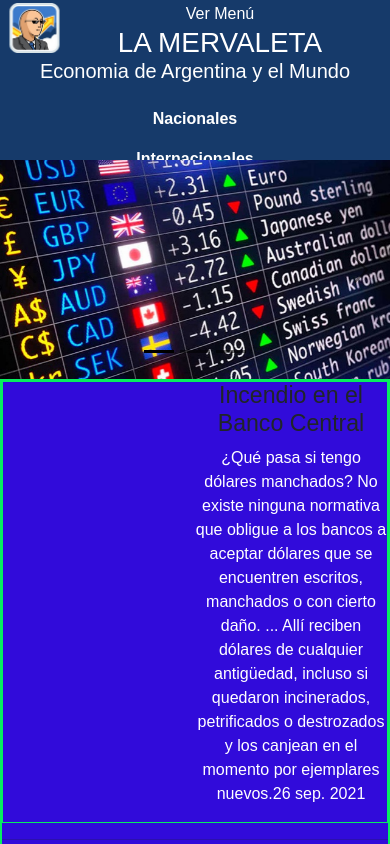
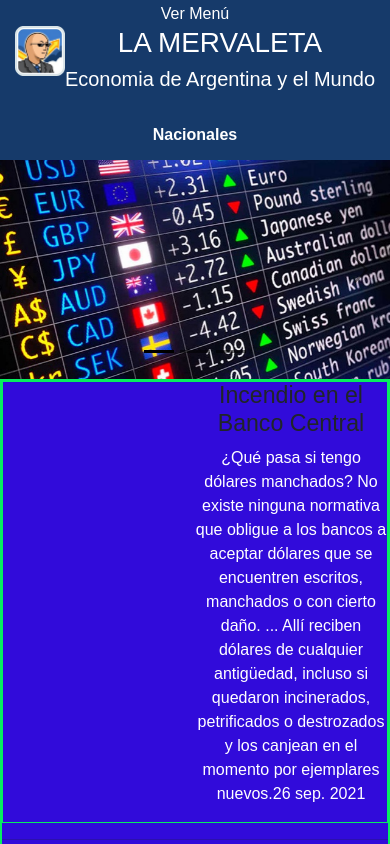
Before and after one commit to Adrizen/La-Mervaleta, a plain HTML site: page index.html in a window 390 px wide. Shown: the top 844 px of the page. Drawn offline with nearby package versions, Linux system fonts and the light colour scheme.

Commit message:
Ahora el ícono está pegado al título.

```diff
--- a/estilos.css
+++ b/estilos.css
@@ -15,23 +15,28 @@ header{
     position: fixed;
     padding:0.5%;
 }
-.text img{
-    float: left;
-    display: auto;
-    width:79px;
-    margin: auto;
-    transform: translate(930%,0%);
+
+.tituloIcono {
+    display: flex;
+    justify-content: center;
+    flex-direction: row;
 }
+
+.tituloIcono h1 {
+    align-self: flex-start;
+}
+
+.tituloIcono h5 {
+    align-self: flex-end;
+}
+
+.tituloIcono img {
+    width: 79px;
+    height: 79px;
+}
+
 .menu-icon{
     display: none;
-}
-.text{
-    width:auto;
-}
-.text h1{
-    flex-wrap: wrap;
-    margin: 0%;
-
 }
 
 .navigation{
@@ -165,13 +170,7 @@ width: 50%;
     #conteiner{
         width: 100%;
     }
-    .text img{
-        float: left;
-        display: auto;
-        width:50px;
-        margin: auto;
-        transform: translate(15%,2%);
-    }
+
     .menu-icon{
         display:block;
     }
@@ -179,4 +178,11 @@ width: 50%;
         font-size: 10;
     }
 
+    .tituloIcono img{
+        width: 50px;
+        height: 50px;
+    }
+
+
+
 }
--- a/index.html
+++ b/index.html
@@ -18,10 +18,14 @@
 <body>
     <header id="titulo">
         <div class="text">
-            <img src="favicon.png" sizes="50x50">
             <span class="menu-icon">Ver Menú</span>
-            <h1>LA MERVALETA</h1>
-            <h5>Economia de Argentina y el Mundo</h5>
+            <div class="tituloIcono">
+                <img src="favicon.png">
+                <div class="textoTitulo">
+                    <h1>LA MERVALETA</h1>
+                    <h5>Economia de Argentina y el Mundo</h5>
+                </div>
+            </div>
 
         </div>
         <nav class="navigation">
@@ -49,7 +53,7 @@
                     <div class="carousel-item active" data-bs-interval="10000">
                         <img src="acciones.png" class="d-block w-100" alt="...">
                         <div class="carousel-caption d-none d-md-block">
-                            <h5>First slide label</h5>
+                            <h5>MILEI MATA A UN ZURDO</h5>
                             <p>Some representative placeholder content for the first slide.</p>
                         </div>
                     </div>
@@ -157,7 +161,7 @@
     <footer>
         <br>
         <br>
-        <p id="legal">DolarHoy.com ® es un sitio meramente informativo, y no brinda consejo, recomendación,
+        <p id="legal">LaMervaleta.com ® es un sitio meramente informativo, y no brinda consejo, recomendación,
             asesoramiento o
             invitación de ningún tipo, ni de ninguna clase o naturaleza, para realizar actos y/u operaciones de
             cualquier tipo, clase o naturaleza. Las fuentes de información aquí citadas son de público acceso. Los
```
